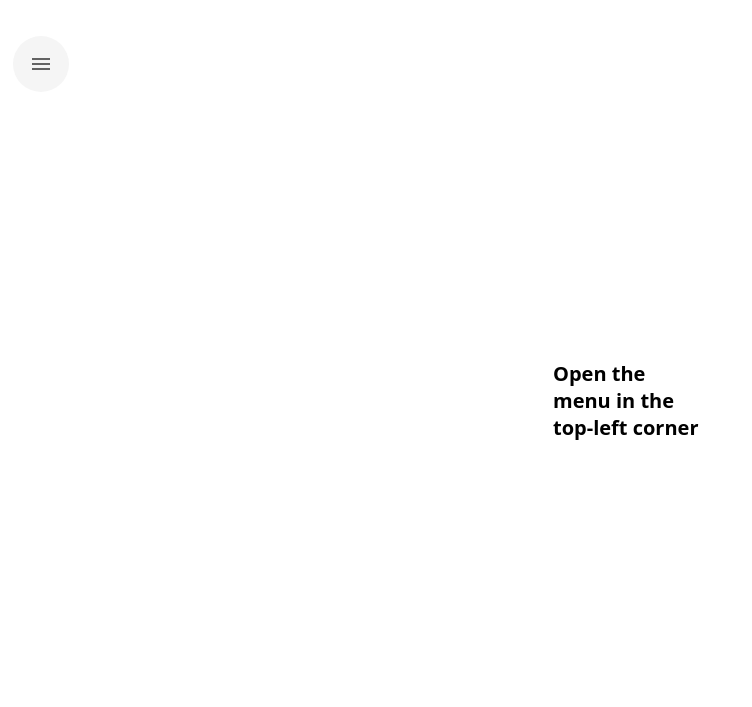
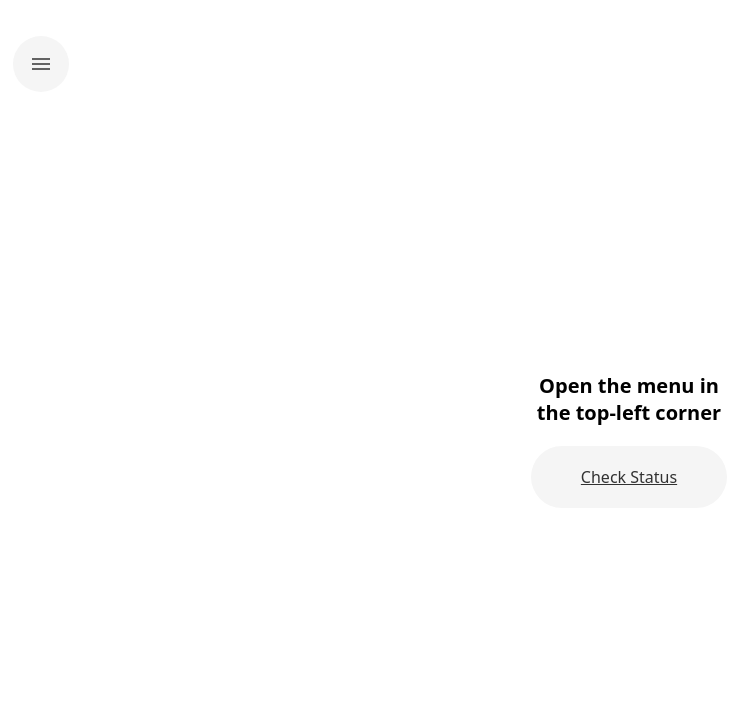
Before and after one commit to Glizy112/ui-challenge-01, a plain HTML site: page index.html in a window 1280 px wide. Shown: the whole page, without its empty margins (63-815 px from the left). Drawn offline with Linux system fonts and the light colour scheme.

```diff
--- a/index.css
+++ b/index.css
@@ -1,6 +1,7 @@
 body {
     margin: auto;
     display: flex;
+    height: 100vh;
 }
 
 .container {
@@ -8,12 +9,35 @@ body {
     display: flex;
 }
 
+#message-container {
+    margin: 20rem 28rem 4rem 28rem;
+    align-items: center;
+    justify-content: center;
+    text-align: center;
+}
+
 #message {
     align-self: center;
-    margin: 30rem;
+    //margin: 20rem 28rem 4rem 28rem;
     font-family: system-ui, -apple-system, BlinkMacSystemFont, Segoe UI, Roboto, Oxygen, Ubuntu, Cantarell, Open Sans, Helvetica Neue, sans-serif;
     font-size: 1.25rem;
     font-weight: 600;
+}
+
+#first_link_btn {
+    cursor: pointer;
+    background: whitesmoke;
+    border-radius: 32px;
+    padding: 20px 50px 20px 50px;
+    border: none;
+    font-family: system-ui, -apple-system, BlinkMacSystemFont, Segoe UI, Roboto, Oxygen, Ubuntu, Cantarell, Open Sans, Helvetica Neue, sans-serif;
+    font-size: 16px;
+    font-weight: 400;
+}
+
+#first_link_btn a {
+    //text-decoration: underline;
+    color: rgba(0, 0, 0, 0.8);
 }
 
 #menu_btn {
--- a/index.html
+++ b/index.html
@@ -15,7 +15,10 @@
                     <li class="list-btn"><span class="material-icons" id="settings_btn">settings</span></li>
                 </div>
             </ul>
-            <p id="message"> Open the menu in the top-left corner </p>
+            <div id="message-container">
+                <p id="message"> Open the menu in the top-left corner </p>
+                <button id="first_link_Btn"> <a href="/transaction.html">Check Status</a> </button>
+            </div>
         </div>
     </body>
     <script src="main.js"></script>
```
